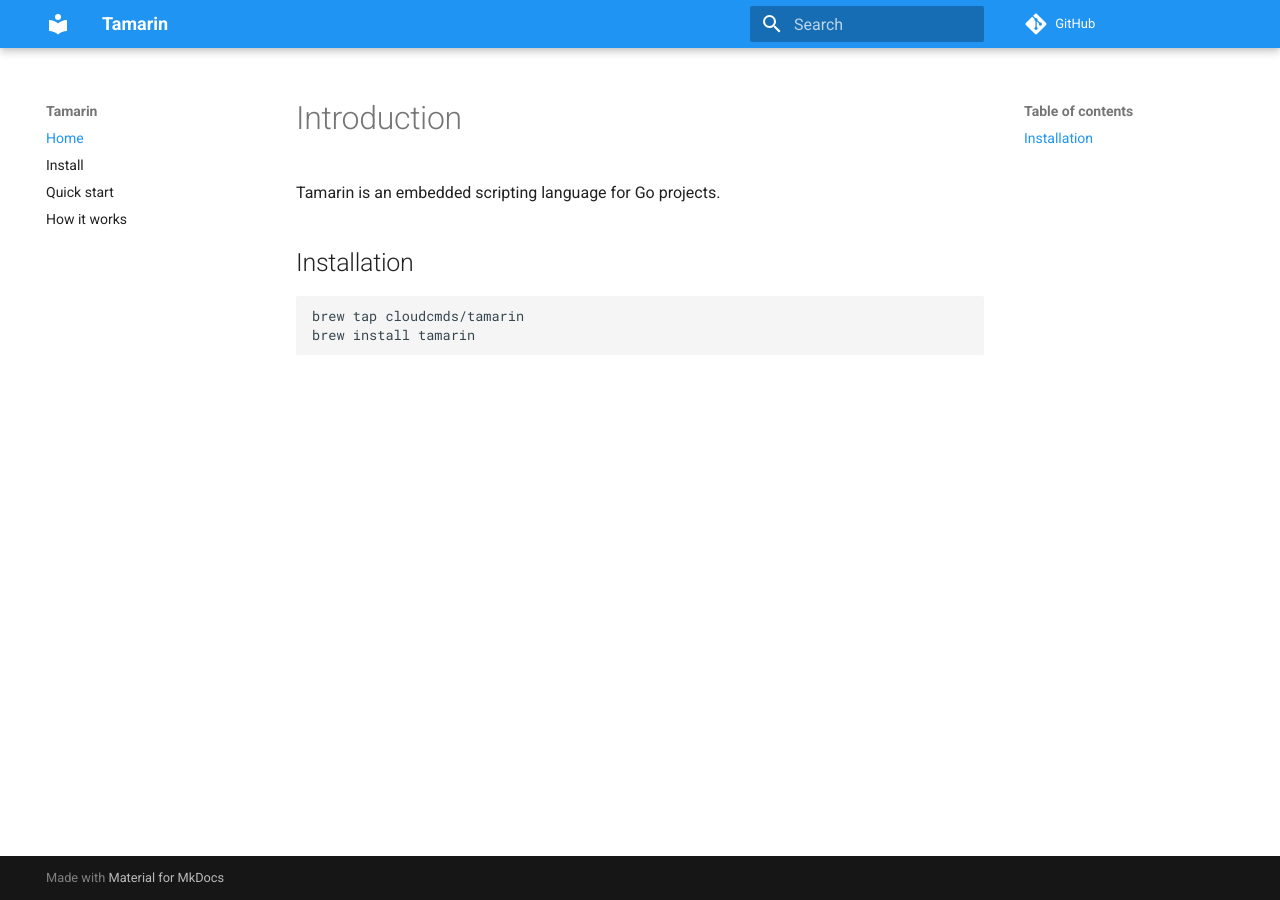
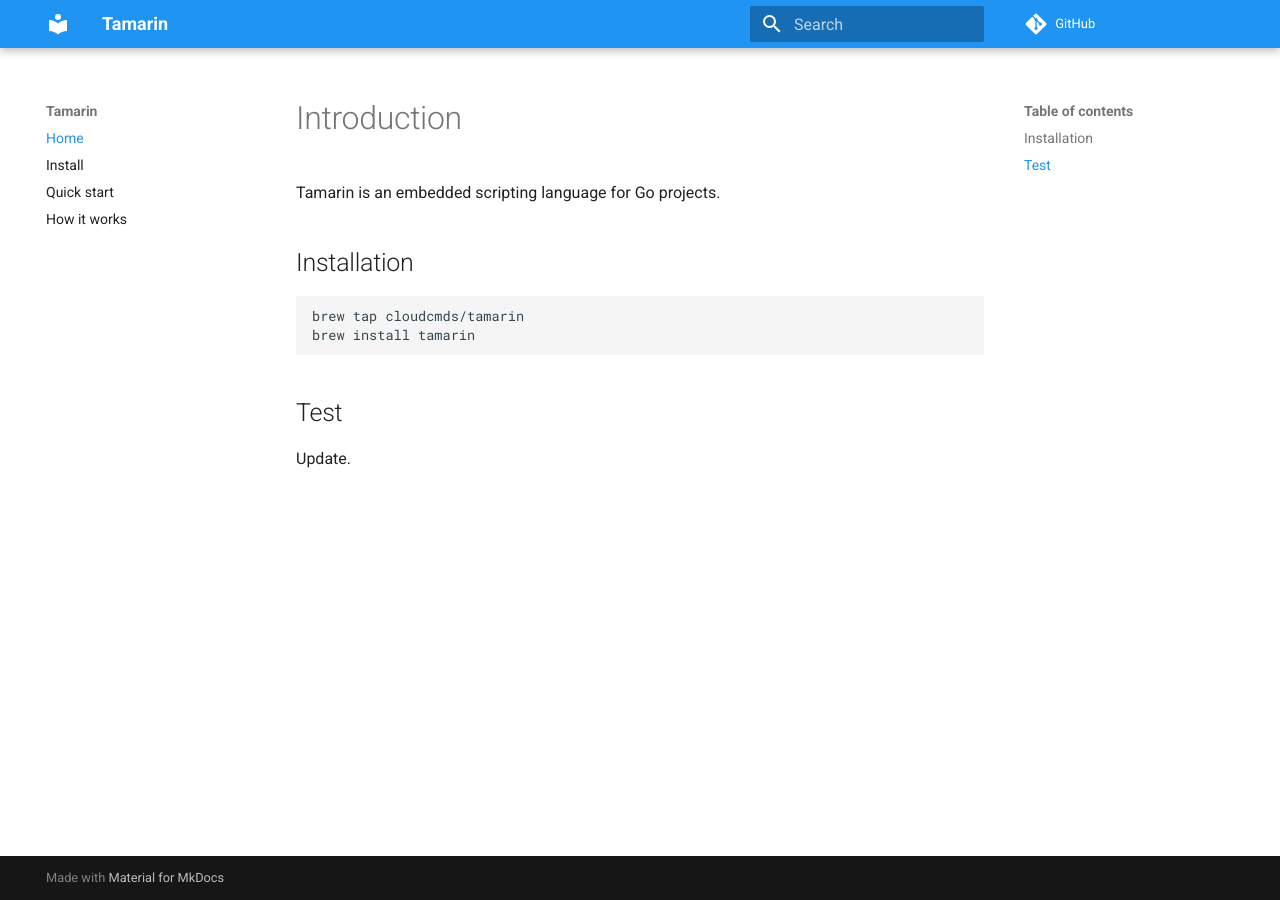
Before and after one commit to risor-io/risor, an MkDocs documentation site: the page built from docs/index.md, in a window 1280 px wide. Built offline with MkDocs 1.6.1 and Material for MkDocs 9.7.7, drawn with Linux system fonts in a browser that asks for light colours; comment, search, counter and statistics services are not loaded.

Commit message:
Tickle docs/index.md

````diff
--- a/docs/index.md
+++ b/docs/index.md
@@ -8,3 +8,7 @@
 brew tap cloudcmds/tamarin
 brew install tamarin
 ```
+
+## Test
+
+Update.
````
